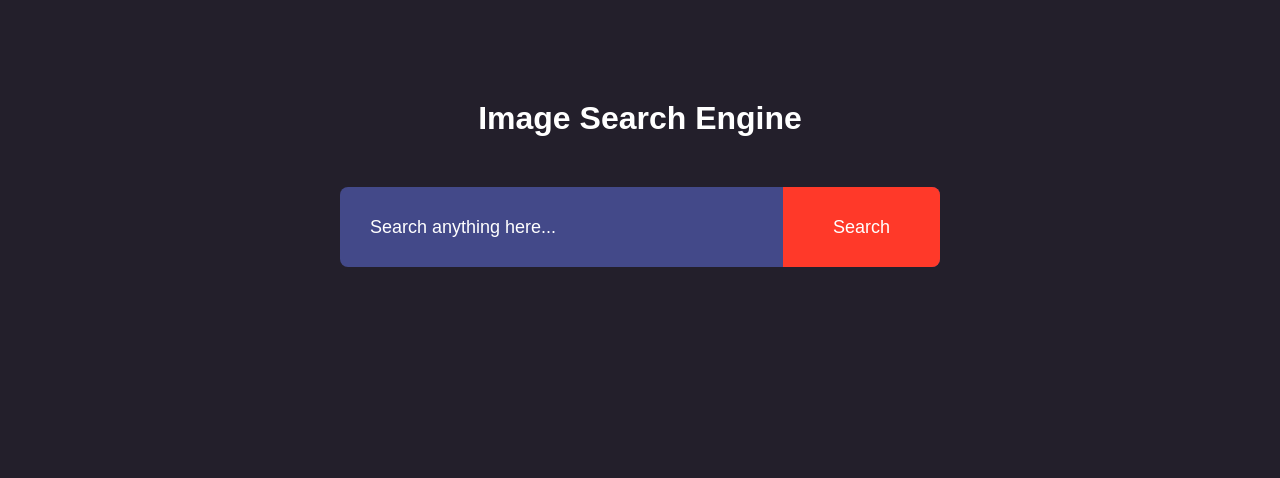
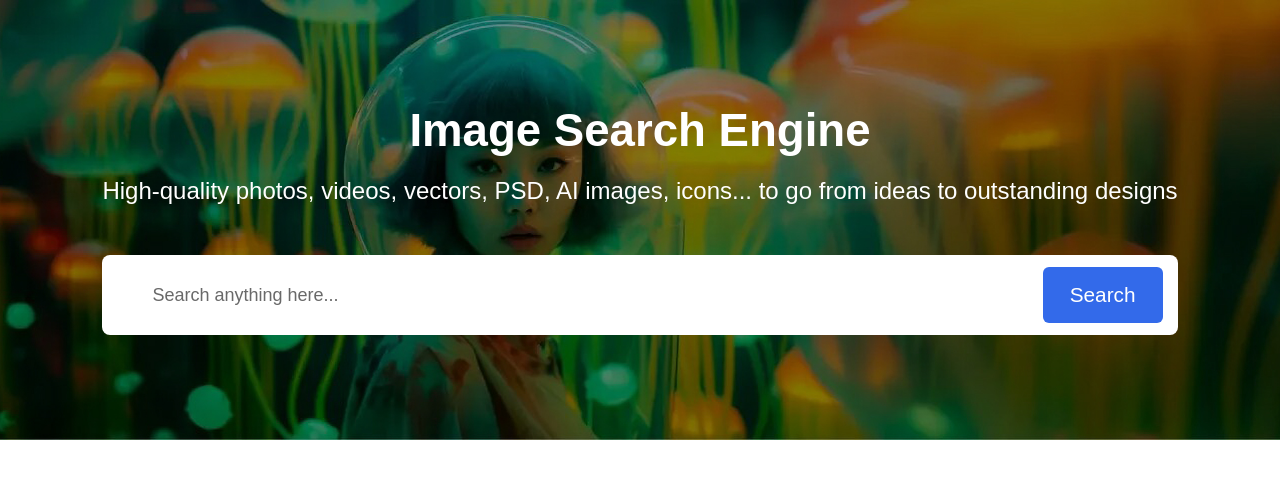
Before and after one commit to nipunnishamaheeka/Image-Search-Engine, a plain HTML site: page index.html in a window 1280 px wide. Drawn offline with Linux system fonts and the light colour scheme.

Commit message:
Header Section

```diff
--- a/index.html
+++ b/index.html
@@ -5,16 +5,42 @@
     <meta name="viewport" content="width=device-width, initial-scale=1.0">
     <title>Search Engine</title>
     <link rel="stylesheet" href="style.css">
+    <!-- <link
+      href="https://cdn.jsdelivr.net/npm/bootstrap@5.3.3/dist/css/bootstrap.min.css"
+      rel="stylesheet"
+      integrity="sha384-QWTKZyjpPEjISv5WaRU9OFeRpok6YctnYmDr5pNlyT2bRjXh0JMhjY6hW+ALEwIH"
+      crossorigin="anonymous"
+    /> -->
 </head>
 <body>
-    <h1>Image Search Engine</h1>
-<form id="search-form">
-    <input type="text" id="search-box" placeholder="Search anything here...">
-    <button>Search</button>
-</form>
+    <section  id="search">
+
+      <img src="assets/image-26.jpg" alt="">
+
+
+      <div class="content">
+      <h1>Image Search Engine</h1>
+      <p>High-quality photos, videos, vectors, PSD, AI images, icons... to go from ideas to outstanding designs</p>
+
+      <form id="search-form">
+          <input type="text" id="search-box" placeholder="Search anything here...">
+          <button>Search</button>
+      </form>
+      </div>
+
+
+
+      </section>
+
+<!-- Image-search -->
+
+    <section id="Image-Search-Bar">
+
+
 
 <div id="search-result"></div>
 <button id="show-more-btn">Show More</button>
+</section>
     <script src="script.js"></script>
 </body>
 </html>
--- a/style.css
+++ b/style.css
@@ -1,26 +1,68 @@
 *{
     margin: 0;
     padding: 0;
-    font-family: 'Poppins',sans-serif;
+    font-family: Arial, Helvetica, sans-serif;
     box-sizing: border-box;
 }
 
 body{
-    background: #231f2b;
+    /* background: #231f2b; */
+    background: #fff;
     color: #fff;
 }
 
-h1{
+ /* #header{
+    width: 100%;
+    height: 60vh;
+    background-image: url('https://images.unsplash.com/photo-1517849845537-4d257902454a');
+    background-image:  url(/assets/image-16.jpg)  ;
+    overflow: hidden;
+    background:  rgba(0,0,0,0.2) , url('assets/image-16.jpg');
+}  */
+#search{
+    height: 55vh;
+    position: relative;
+    display: flex;
+    align-items: center;
+    justify-content: center;
+}
+#search img{
+    width: 100%;
+    height: 100%;
+    object-fit: cover;
+    position: absolute;
+    /* box-shadow: 0 0 5px 3px rgba(158, 149, 149, 0.5); */
+
+}
+
+#search .content{
+position: relative;
+z-index: 2;
+color: #fff;
+
+}
+
+
+
+#search h1{
+    font-size: 2.85rem;
     text-align: center;
-    margin: 100px auto 50px;
-    font-weight: 600;
+    font-weight: bold;
+}
+
+#search p{
+    text-align: center;
+    margin: 20px auto 50px;
+    font-size: 1.5rem;
+    width: 100%;
+    max-width: 1500px;
 }
 form{
-    width: 90%;
-    max-width: 600px;
+    width: 100%;
+    max-width: 1200px;
     margin: auto;
     height: 80px;
-    background: #434989;
+    background: #ffffff;
     display: flex;
     align-items: center;
     border-radius: 8px;
@@ -32,26 +74,28 @@ form input{
     border: 0;
     outline: 0;
     background: transparent;
-    color: #fff;
+    color: #373030;
     font-size: 18px;
-    padding: 0 30px;
+    padding: 0 50px;
 }
 
 form button{
-    padding: 0 50px;
-    height: 100%;
-    background: #ff3929;
+    /* padding: 0 40px; */
+    width: 120px;
+    height: 70%;
+    background: rgb(51, 106, 234);
     color: #fff;
-    font-size: 18px;
+    font-size: 1.3rem;
     border: 0;
     outline: 0;
-    border-top-right-radius: 8px;
-    border-bottom-right-radius:8px ;
+    border-radius: 6px ;
     cursor: pointer;
+    margin-right: 15px;
 
 }
 ::placeholder{
-    color: #fff;
+    color: #2a2a2a;
+    opacity: 0.7;
     font-size: 18px;
 }
 
```
Also changed, not shown: assets/ernest-karchmit-33FlT2A83H4-unsplashc vc.jpg (added), assets/image-16.jpg (added), assets/image-18.jpg (added), assets/image-26.jpg (added), 4 other files.
